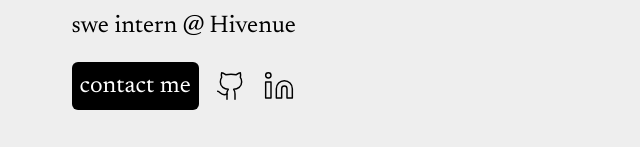
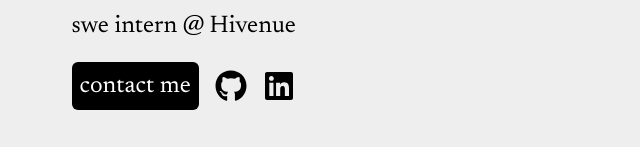
Before and after one commit to qimcis/Personal-Site, a Next.js app in the folder site/: page / in a window 1280 px wide. Shown: the part 794-941 px from the top of the page, without its empty margins (319-959 px from the left). Built offline with nearby package versions, Linux system fonts and the light colour scheme; a web font is replaced by a local one.

Commit message:
please work...

```diff
--- a/site/app/page.js
+++ b/site/app/page.js
@@ -1,6 +1,6 @@
 import Image from "next/image";
 import MailTo from "./components/mailto";
-import { Github, Linkedin } from "lucide-react";
+import { FaGithub, FaLinkedin } from "react-icons/fa";
 import Link from "next/link";
 
 export default function Home() {
@@ -16,10 +16,10 @@ export default function Home() {
           <div className="mt-5 flex items-center gap-4">
             <MailTo label="contact me" mailto="chixie.mcisaac@gmail.com" className="bg-black text-2xl text-white p-2 rounded-md w-fit"/>
             <Link href="https://github.com/qimcis" target="_blank" rel="noopener noreferrer">
-              <Github size={32} strokeWidth={1.1} className="text-black hover:text-gray-500 transition-colors" />
+              <FaGithub size={32} className="text-black hover:text-gray-500 transition-colors" />
             </Link>
             <Link href="https://linkedin.com/in/chimcisaac" target="_blank" rel="noopener noreferrer">
-              <Linkedin size={32} strokeWidth={1.1} className="text-black hover:text-gray-500 transition-colors" />
+              <FaLinkedin size={32} className="text-black hover:text-gray-500 transition-colors" />
             </Link>
           </div>
         </div>
--- a/site/package.json
+++ b/site/package.json
@@ -9,10 +9,10 @@
     "lint": "next lint"
   },
   "dependencies": {
-    "lucide-react": "^0.469.0",
     "next": "15.1.4",
     "react": "^19.0.0",
     "react-dom": "^19.0.0",
+    "react-icons": "^5.4.0",
     "react-photo-album": "^3.0.2"
   },
   "devDependencies": {
```
Also changed, not shown: 1 other file (tests, documents, lock files or other folders).
